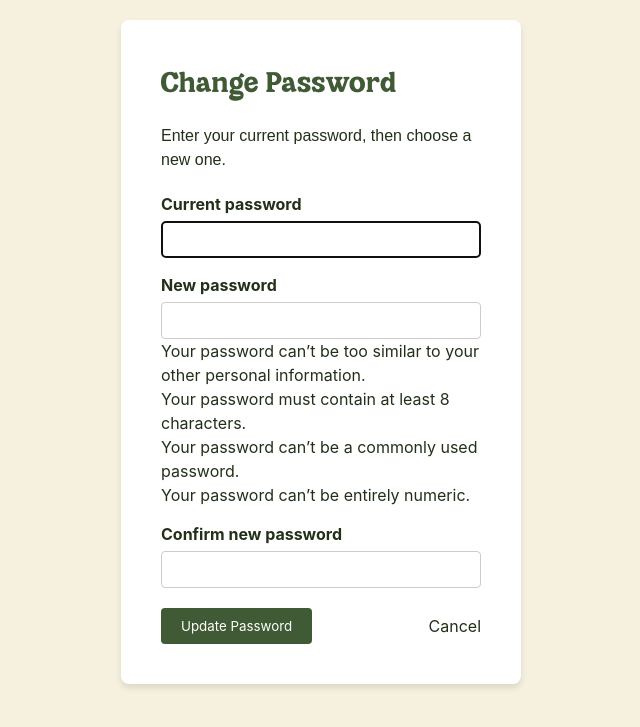
After one commit to shreeshbhaugeerutty-cpu/WonderCamp, a Django app: page /account/password_change/ in a window 1280 px wide. The commit adds this page. Shown: the top 727 px of the page, without its empty margins (319-959 px from the left). Run offline with Django 5.2, Linux system fonts and the light colour scheme; the visitor is signed in with stand-in values (Sample User, id 1); some web fonts are replaced.

Commit message:
Password change function and better profile page

```diff
--- a/backend/accounts/urls.py
+++ b/backend/accounts/urls.py
@@ -1,8 +1,11 @@
 from django.urls import path
 from . import views
+from .views import CustomPasswordChangeView
+
 
 urlpatterns = [
     path('register/', views.register, name='register'),
     path('account/', views.profile, name='profile'),
     path('account/delete/', views.delete_account, name='delete_account'),
+    path('account/password_change/', CustomPasswordChangeView.as_view(), name='password_change'),
 ]
--- a/backend/accounts/views.py
+++ b/backend/accounts/views.py
@@ -3,6 +3,9 @@ from django.contrib import messages
 from django.contrib.auth.decorators import login_required
 from django.contrib.auth import logout
 from django.views.decorators.http import require_POST
+from django.contrib.messages.views import SuccessMessageMixin
+from django.urls import reverse_lazy
+from django.contrib.auth.views import PasswordChangeView
 from .models import CustomUser
 from .forms import ProfileForm
 
@@ -31,6 +34,23 @@ def register(request):
 
     return render(request, 'register.html')
 
+
+#Password change and reset functions
+
+class CustomPasswordChangeView(SuccessMessageMixin, PasswordChangeView):
+    template_name = 'account/password_change.html'
+    success_url = reverse_lazy('profile')
+    success_message = 'Your password was changed successfully.'
+
+    def form_valid(self, form):
+        print("FORM VALID")
+        return super().form_valid(form)
+
+    def form_invalid(self, form):
+        print("FORM INVALID:", form.errors)
+        return super().form_invalid(form)
+#==========================
+
 @login_required
 def profile(request):
     form = ProfileForm(request.POST or None, instance=request.user)
--- /dev/null
+++ b/frontend/templates/account/password_change.html
@@ -0,0 +1,121 @@
+{% extends "base.html" %}
+
+{% block title %}Change Password – WonderCamp{% endblock %}
+
+
+{% block body_class %}page-password{% endblock %}
+
+{% block extra_css %}
+<style>
+  .pw-wrapper {
+    display: flex;
+    justify-content: center;
+    align-items: center;
+    min-height: 80vh;
+    padding: 20px;
+  }
+
+  .pw-card {
+    background-color: #fff;
+    padding: 40px;
+    border-radius: 8px;
+    box-shadow: 0 4px 6px rgba(0, 0, 0, 0.1);
+    width: 100%;
+    max-width: 400px;
+  }
+
+  .pw-card h2 {
+    margin-bottom: 10px;
+    font-size: 2rem;
+    color: var(--forest);
+  }
+
+  .pw-subtitle {
+    margin-bottom: 20px;
+    font-family: 'Gefika', sans-serif;
+  }
+
+  .pw-field {
+    margin-bottom: 15px;
+  }
+
+  .pw-field label {
+    display: block;
+    margin-bottom: 5px;
+    font-weight: bold;
+  }
+
+  .pw-field input {
+    width: 100%;
+    padding: 10px;
+    border-radius: 4px;
+    border: 1px solid #ccc;
+  }
+
+  .pw-actions {
+    display: flex;
+    justify-content: space-between;
+    align-items: center;
+    margin-top: 20px;
+  }
+
+    .pw-btn {
+        background-color: var(--forest);
+        color: #fff;
+        padding: 10px 20px;
+        border: none;
+        border-radius: 4px;
+        cursor: pointer;
+    }
+  </style>
+{% endblock %}
+
+{% block navbar %}{% endblock %}
+{% block footer %}{% endblock %}
+
+{% block content %}
+<div class="pw-wrapper">
+    <div class="pw-card">
+        <h2>Change Password</h2>
+        <p class="pw-subtitle">Enter your current password, then choose a new one.</p>
+
+        <form method="post" novalidate>
+            {% csrf_token %}
+
+            {% if form.non_field_errors %}
+                <div class="pw-error">{{ form.non_field_errors }}</div>
+            {% endif %}
+
+            <div class="pw-field">
+                <label for="{{ form.old_password.id_for_label }}">Current password</label>
+                {{ form.old_password }}
+                {% for error in form.old_password.errors %}
+                    <div class="pw-error">{{ error }}</div>
+                {% endfor %}
+            </div>
+
+            <div class="pw-field">
+                <label for="{{ form.new_password1.id_for_label }}">New password</label>
+                {{ form.new_password1 }}
+                {% for error in form.new_password1.errors %}
+                    <div class="pw-error">{{ error }}</div>
+                {% endfor %}
+                <div class="pw-help">{{ form.new_password1.help_text|safe }}</div>
+            </div>
+
+            <div class="pw-field">
+                <label for="{{ form.new_password2.id_for_label }}">Confirm new password</label>
+                {{ form.new_password2 }}
+                {% for error in form.new_password2.errors %}
+                    <div class="pw-error">{{ error }}</div>
+                {% endfor %}
+            </div>
+
+            <div class="pw-actions">
+                <button type="submit" class="pw-btn">Update Password</button>
+                <a href="{% url 'profile' %}" class="pw-cancel">Cancel</a>
+            </div>
+        </form>
+    </div>
+</div>
+{% endblock %}
--- a/frontend/templates/base.html
+++ b/frontend/templates/base.html
@@ -7,10 +7,13 @@
   <title>{% block title %}WonderCamp{% endblock %}</title>
   <link rel="stylesheet" href="{% static 'css/style.css' %}">
   {% block extra_head %}{% endblock %}
+  {% block extra_css %}{% endblock %}
 </head>
+
 <body>
 
   <!-- ============ HEADER / NAV (shared on every page) ============ -->
+   {% block navbar %}
   <header class="site-header">
     <nav class="nav container">
       <a href="{% url 'home' %}" class="logo">WonderCamp</a>
@@ -45,6 +48,7 @@
       </ul>
     </nav>
   </header>
+  {% endblock %}
 
   <!-- ============ PAGE CONTENT (each page fills this in) ============ -->
   <main>
@@ -52,6 +56,7 @@
   </main>
 
   <!-- ============ FOOTER (shared on every page) ============ -->
+   {% block footer %}
   <footer class="site-footer">
     <div class="site-footer__inner container">
       <div class="site-footer__brand">
@@ -87,6 +92,7 @@
       </div>
     </div>
   </footer>
+  {% endblock %}
 
   <script>
   const siteHeader = document.querySelector('.site-header');
```
Also changed, not shown: frontend/templates/account/profile.html (+28 -2 lines).
